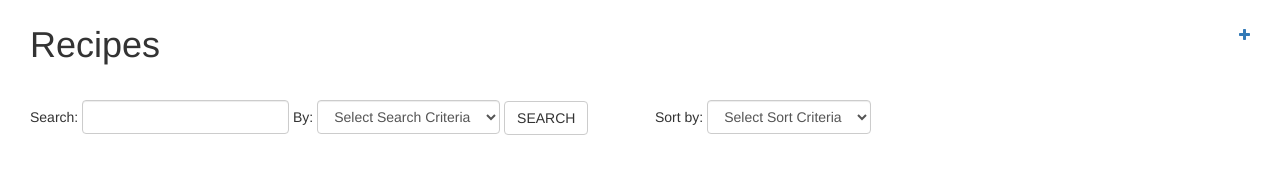
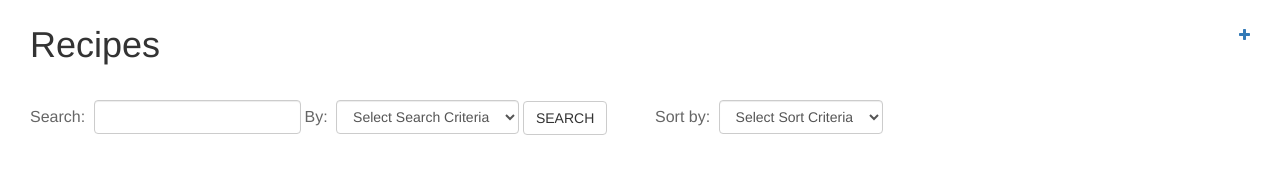
Before and after one commit to lnalepa/recipe-manager, a website: page app/index.html in a window 1280 px wide. Drawn offline with Linux system fonts and the light colour scheme; no server answers; files whose address does not match are found by name.

Commit message:
minor fix

```diff
--- a/app/partials/recipes.html
+++ b/app/partials/recipes.html
@@ -5,8 +5,8 @@
   <div>
     <div class="utilities">
       <div class="col-md-6">
-        Search: <input ng-model="query" class="form-control">
-        By:
+        <span class="label">Search: </span><input ng-model="query" class="form-control">
+        <span class="label">By: </span>
         <select ng-model="searchBy" class="form-control">
           <option value="" disabled="disabled" selected="true">Select Search Criteria</option>
           <option value="title">Title</option>
@@ -18,7 +18,7 @@
       </div>
 
       <div class="col-md-6">
-        Sort by:
+        <span class="label">Sort by: </span>
         <select id="sort" class="form-control">
           <option value="" disabled="disabled" selected="true">Select Sort Criteria</option>
           <option value="title">Alphabetical</option>
```
